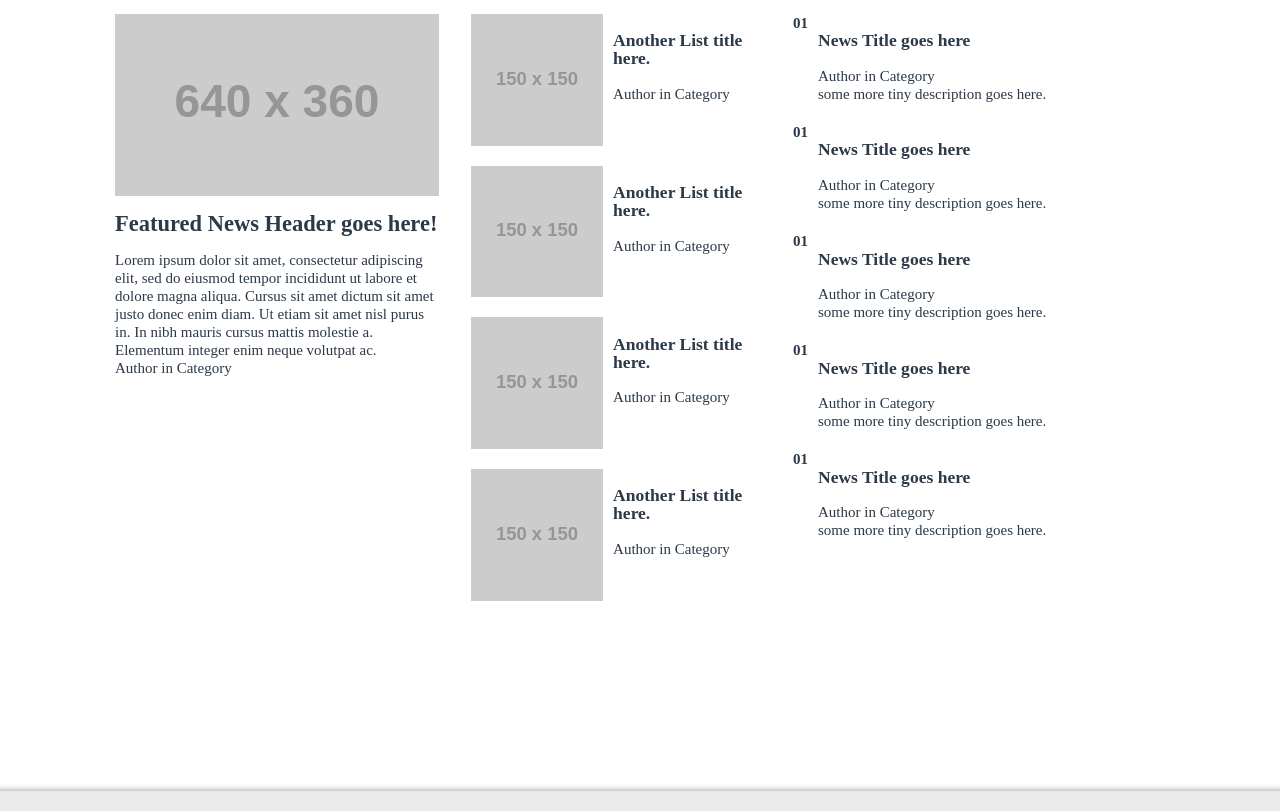
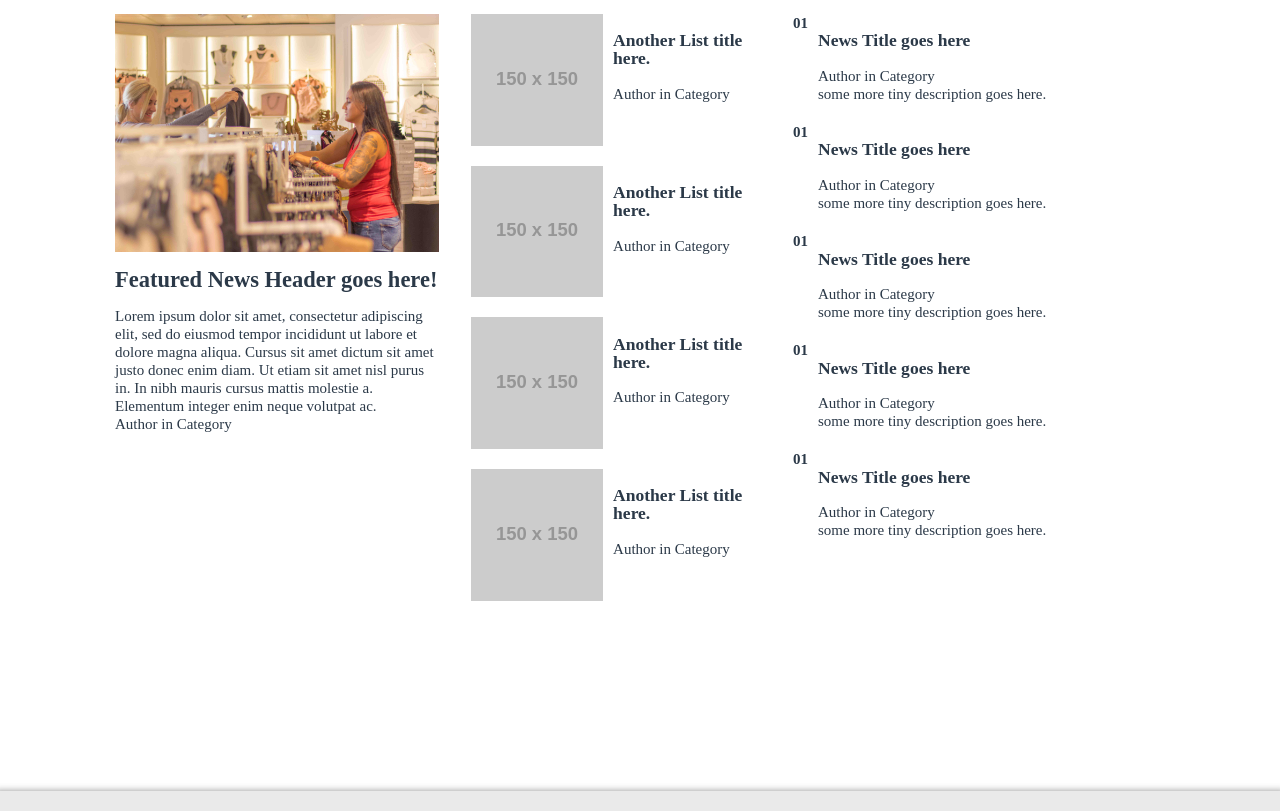
Before and after one commit to praveensudharsanan/finalproject, a plain HTML site: page PraveensudharsananProjectfiles/latestnews.html in a window 1280 px wide. Shown: the part 2448-3259 px from the top of the page. Drawn offline with Linux system fonts and the light colour scheme; placeholder pictures from the web are drawn by us.

Commit message:
news image added

```diff
--- a/PraveensudharsananProjectfiles/latestnews.html
+++ b/PraveensudharsananProjectfiles/latestnews.html
@@ -281,7 +281,7 @@
                             <h2 class="featured-section"> Featured News</h2>
                             <div class="featured-news-main">
                               <figure>
-                                <img src="http://via.placeholder.com/640x360" alt="">
+                                <img src="images/shopping.jpg" alt="">
                               </figure>
                               <div class="featured-news-item">
                                 <h2 class="featured-title"> Featured News Header goes here!</h2>
```
Also changed, not shown: PraveensudharsananProjectfiles/images/shopping.jpg (added).
